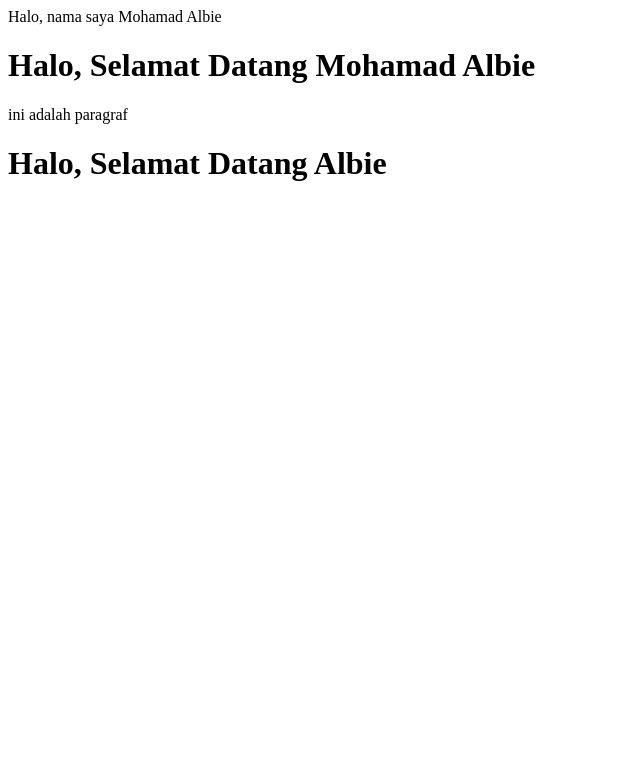
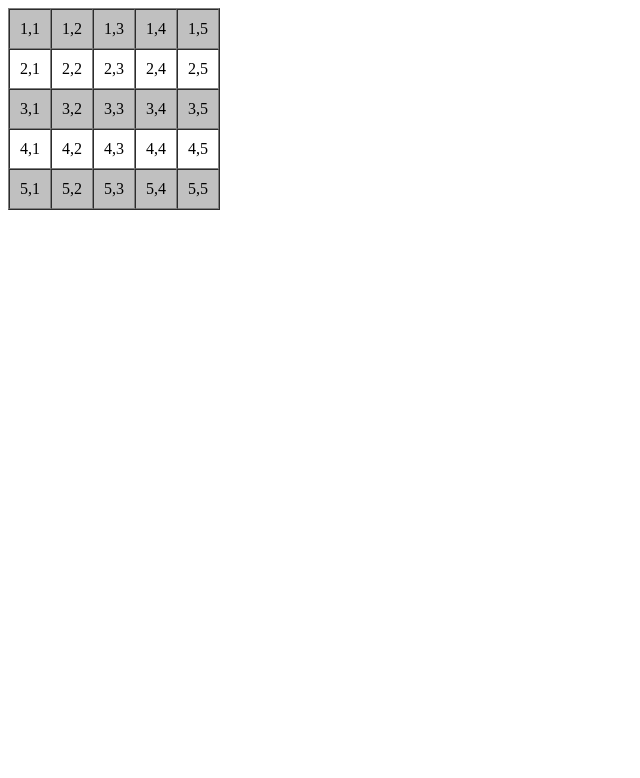
Before and after one commit to alHasandev/Belajar-di-WebProgrammingUNPAS, a PHP site: page / in a window 1280 px wide. Shown: the top 778 px of the page, without its empty margins (0-640 px from the left). Run offline with PHP 8.4, Linux system fonts and the light colour scheme.

Commit message:
Add files via upload
pertemuan ke 3

```diff
--- a/phpdasar/index.php
+++ b/phpdasar/index.php
@@ -1,83 +1,85 @@
 <?php
-// Lokasi : http://localhost/Web%20Programming%20Unpas/phpdasar/pertemuan2/
-// Pertemuan 2 - PHP Dasar
-// Mengenai Sintaks PHP
+// Pertemuan 3 -- PHP Dasar
+// Control Flow
+// Perulangan
+	// for
+	// for ( $i = 0; $i < 5; $i++ ) {
+	// 	echo "Hello World! <br>";
+	// }
 
-// Standar Output
-	// echo, print
-	// print_r
-	// var_dump
+	// while
+	// $i = 0;
+	// while( $i < 5 ) {
+	// 	echo "Hello World! <br>";
+	// 	$i++;
+	// }
 
-	// echo 'Mohamad Albie <br>';
-	// echo 123;
-	// echo '<br>';
-	// echo "jum'at <br>";
-	// echo 'true <br>';
-	// print "Mohamad Albie <br>";
-	// print_r('Mohamad Albie <br>');
-	// var_dump('Mohamad Albie');
-	// echo "<br>";
+	// do.. while
+	// $i = 5;
+	// do {
+	// 	echo "Hello World! <br>";
+	// 	$i++;
 
-	// // Penulisan Sintaks PHP
-	// // 1. PHP di dalam HTML --Recomended
-	// // 2. HTML di dalam PHP
+	// } while( $i < 5 );
 
-	// // Variabel dan Tipe Data
-	// // variabel
-	// 	// tidak boleh diawali oleh angka, tapi boleh mengandung angka
-	// 	// tanda kutif dua lebih powerfull daripada tanda kutif satu.
-	$nama = "Mohamad Albie";
+	// foreach : perulangan khusus array;
 
-	echo "Halo, nama saya $nama";
-	echo "<br>";
 
-	// Operator
-	// Aritmatika
-	// + - * / %
-	// $x = 10;
-	// $y = 20;
-	// echo "Hasil dari 10 X 20 adalah ".$x * $y;
-	// echo "<br>";
+// Pengkondisian
+	// If else
+	// If.. else if.. else
+	// ternary
+	// switch
 
-	// // Penggabung String / concatenation / concat / .
-	// $nama_depan = "Mohamad";
-	// $nama_belakang = "Albie";
-	// echo $nama_depan ." ". $nama_belakang;
+// $x = 20;
+// if( $x < 20 ) {
+// 	echo "Benar";
+// } else if( $x == 20 ) {
+// 	echo "Binggo";
+// } else {
+// 	echo "Salah";
+// }
 
-	// Assignment
-	// // =, +=, -=, *=, /=, %=, .=
-	// $x = 1;
-	// $x += 5;
-	// echo $x;
 
-	// $nama = "Mohamad";
-	// $nama .= " ";
-	// $nama .= "Albie";
-	// echo $nama;
+ ?>
 
-	// // Perbandingan
-	// // < | > | <= | >= | == | !=
-	// var_dump(1 == '1');
-	// var_dump(1 === '1');
-
-	// // Logika
-	// // &&, ||, !
-	// $x = 10;
-	// var_dump($x < 20 && $x % 2 == 0);
-?>
  <!DOCTYPE html>
  <html lang="en">
  <head>
  	<meta charset="UTF-8">
-	<title>Belajar PHP</title>
+ 	<title>Latihan 1</title>
+ 	<style>
+ 		.warna-baris {
+ 			background-color: silver;
+ 		}
+ 	</style>
  </head>
  <body>
-	<h1>Halo, Selamat Datang <?php echo $nama ?></h1>
-	<p><?php echo "ini adalah paragraf" ?></p>
 
-	<?php
-		echo "<h1>Halo, Selamat Datang Albie</h1>"
-	 ?>
+ 	<table border="1" cellpadding="10" cellspacing="0">
+	 	<!-- <?php
+	 		// for( $i = 1; $i <= 3; $i++ ) {
+	 		// 	echo "<tr>";
+	 		// 	for( $j = 1; $j <= 5; $j++ ) {
+	 		// 		echo "<td>$i,$j</td>";
+	 		// 	}
+	 		// 	echo "</tr>";
+	 		// }
+	 	 ?> -->
+
+	 	 <?php for( $i = 1; $i <= 5; $i++ ) : ?>
+	 	 	<?php if( $i % 2 == 1 ) : ?>
+				<tr class="warna-baris">
+			<?php else : ?>
+				<tr>
+			<?php endif; ?>
+				<?php for( $j = 1; $j <=5; $j++ ) : ?>
+					<td><?= "$i,$j"; ?></td>
+				<?php endfor; ?>
+				</tr>
+	 	 <?php endfor; ?>
+
+ 	</table>
 
  </body>
  </html>
```
Lines whose indentation alone changed are shown as unchanged.
